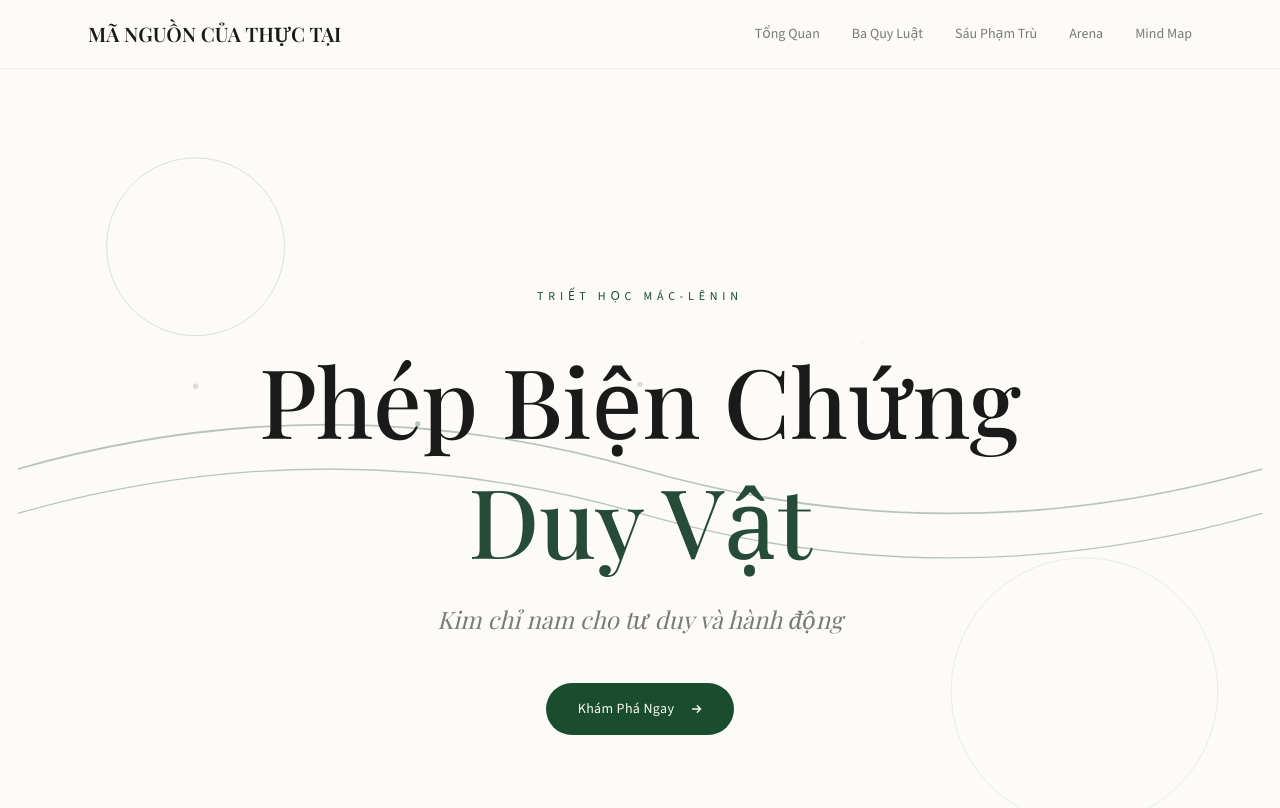
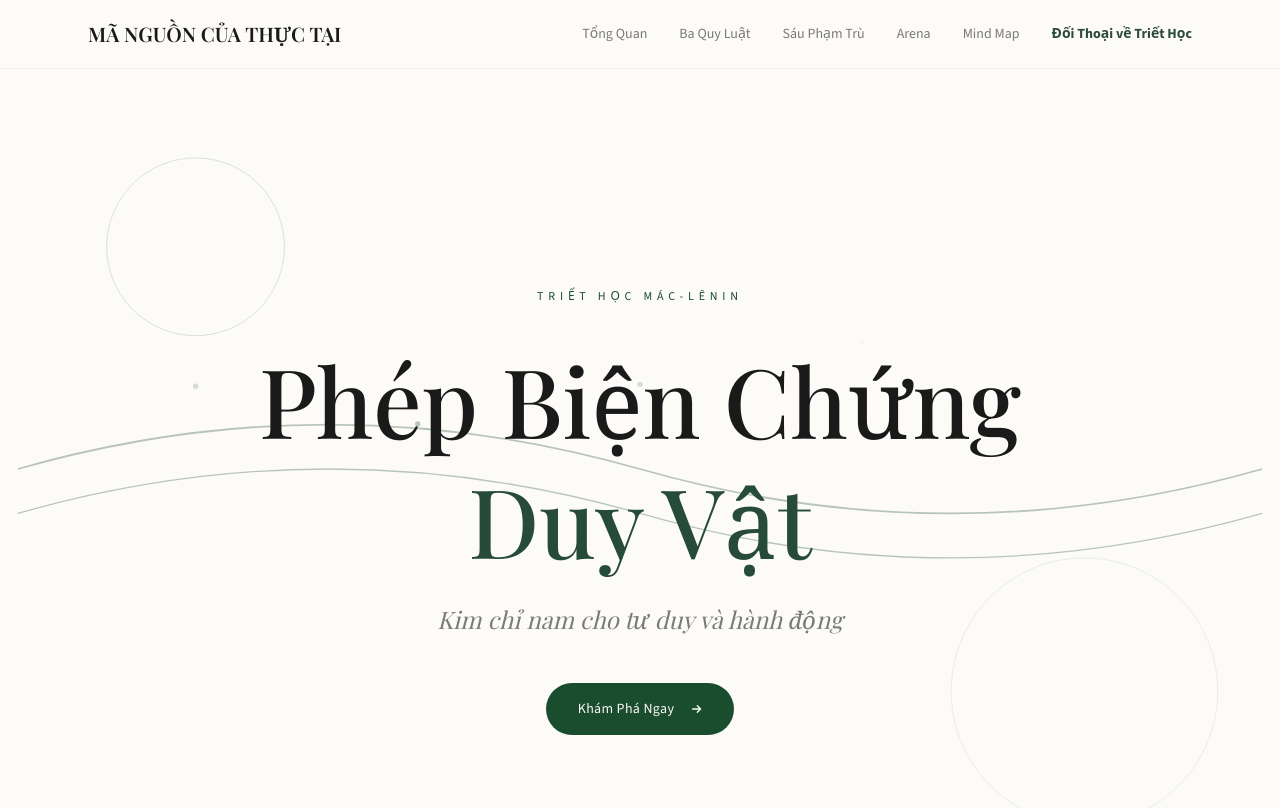
Before and after one commit to baole405/MLN111_SP26, a Next.js app in the folder Project/: page / in a window 1280 px wide. Shown: the top 808 px of the page. Built offline with nearby package versions, Linux system fonts and the light colour scheme; a web font is replaced by a local one.

Commit message:
feat (header): add Header component with navigation links and update dependency lock file.

```diff
--- a/Project/components/header.tsx
+++ b/Project/components/header.tsx
@@ -31,6 +31,10 @@ export function Header() {
           <a href="#mind-map" className="font-sans text-sm text-muted-foreground hover:text-foreground transition-colors">
             Mind Map
           </a>
+          <Link href="/chat" className="font-sans font-bold text-sm text-[#2d4a3e] hover:text-foreground transition-colors"
+          >
+            Đối Thoại về Triết Học
+          </Link>
         </div>
       </nav>
     </motion.header>
```
Also changed, not shown: 1 other file (tests, documents, lock files or other folders).
